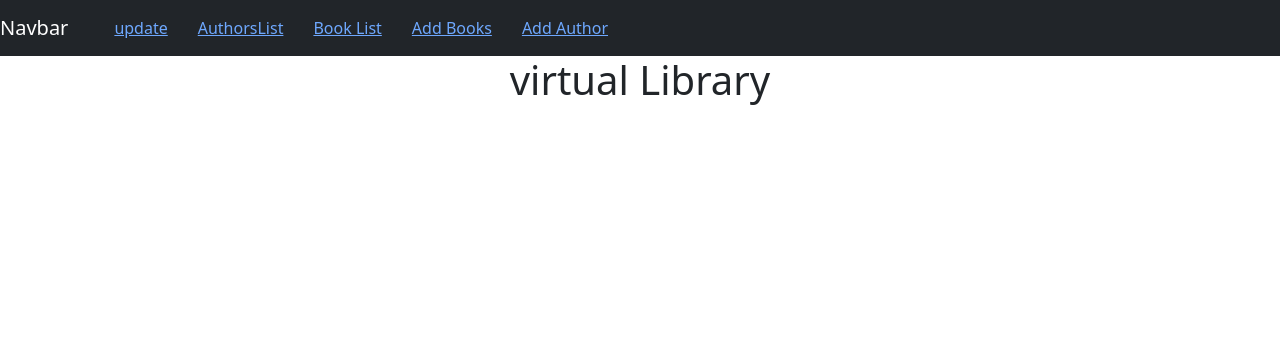
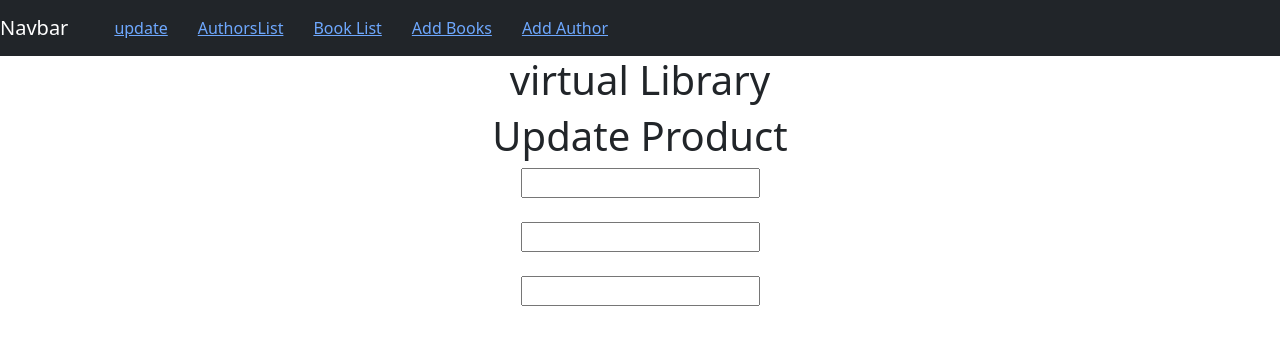
Before and after one commit to mwihoti/Virtual-Library, a React (Create React App) app in the folder virtual-lib_dashboard/: page /booklist/update/1 in a window 1280 px wide. Shown: the top 344 px of the page. Built offline with nearby package versions, Linux system fonts and the light colour scheme; no server answers.

Commit message:
updateBook

```diff
--- a/virtual-lib_dashboard/src/AddAuthor.js
+++ b/virtual-lib_dashboard/src/AddAuthor.js
@@ -20,9 +20,16 @@ function AddAuthor() {
             method: 'POST',
             body: formData
           });
+
           alert("Data has been created");
+          console.warn("Author Response", response)
+          setName("");
+          setAge("");
+          setGender("");
+          setGenre("");
+          setCountry("");
 
-          console.warn("Author Response", response)
+
 
 
     }
@@ -34,11 +41,11 @@ function AddAuthor() {
         <h1>Add Authors</h1>
 
         <div>
-        <input type="text" onChange={(e) => setName(e.target.value)} className='form-control' placeholder='Name'/>
-        <input type="text" onChange={(e) => setGender(e.target.value)} className='form-control' placeholder='gender'/>
-        <input type="text" onChange={(e) => setAge(e.target.value)} className='form-control' placeholder='Age'/>
-        <input type="text" onChange={(e) => setCountry(e.target.value)} className="form-control" placeholder='country'/>
-        <input type="text" onChange={(e) => setGenre(e.target.value)} className="form-control" placeholder='genre'/>
+        <input type="text" value={name} onChange={(e) => setName(e.target.value)} className='form-control' placeholder='Name'/>
+        <input type="text" value={gender} onChange={(e) => setGender(e.target.value)} className='form-control' placeholder='gender'/>
+        <input type="text" value={age} onChange={(e) => setAge(e.target.value)} className='form-control' placeholder='Age'/>
+        <input type="text" value={country} onChange={(e) => setCountry(e.target.value)} className="form-control" placeholder='country'/>
+        <input type="text" value={genre} onChange={(e) => setGenre(e.target.value)} className="form-control" placeholder='genre'/>
 
         </div>
         <button className='btn btn-primary' onClick={AddAuthors}>ADD AUTHOR</button>
--- a/virtual-lib_dashboard/src/App.css
+++ b/virtual-lib_dashboard/src/App.css
@@ -17,6 +17,12 @@
   }
 }
 .update {
+  background-color: #a90b0b;
+  color: #fff;
+  border-radius: 5px;
+  cursor: pointer;
+}
+.delete {
   background-color: #a90b0b;
   color: #fff;
   border-radius: 5px;
--- a/virtual-lib_dashboard/src/App.js
+++ b/virtual-lib_dashboard/src/App.js
@@ -5,6 +5,7 @@ import BookList from './BookList';
 import Header from './header';
 import BookAdd from './BookAdd';
 import AddAuthor from './AddAuthor';
+import Updates from './UpdateBook';
 import { BrowserRouter, Routes, Route } from 'react-router-dom';
 
 function App() {
@@ -17,7 +18,9 @@ function App() {
 
 
      <Route path="authorlist" element={<AuthorList/>}/>
+     <Route path="/authorlist/update/:id" element={<Updates />} />
      <Route path="books" element={<BookAdd />}/>
+     <Route path="/booklist/update/:id" element={<Updates />} />
      <Route path="booklist" element={<BookList />}/>
      <Route path="authors" element={< AddAuthor/>}/>
 
--- a/virtual-lib_dashboard/src/AuthorList.js
+++ b/virtual-lib_dashboard/src/AuthorList.js
@@ -5,6 +5,7 @@ import { Link } from 'react-router-dom';
 function AuthorList() {
 
     const [author, setAuthor] = useState([]);
+
     useEffect(() => {
         const fetchData = async () => {
           try {
@@ -19,6 +20,20 @@ function AuthorList() {
         fetchData();
       }, []);
       console.warn("Books", author)
+
+    async  function deleteOp(id)
+      {
+        let response = await fetch(`http://localhost:8000/api/author/delete/${id}`, {
+  method: "DELETE"
+});
+
+        response = await response.json();
+
+        console.warn(response)
+        setAuthor(prevAuth => prevAuth.filter(author => author.id !== id))
+
+      }
+
 
 
   return (
@@ -38,7 +53,7 @@ function AuthorList() {
             </tr>
             {
                 author.map((item)=>
-                    <tr>
+              <tr key={item.id}>
                 <td>{item.id}</td>
                 <td>{item.name}</td>
                 <td>{item.gender}</td>
@@ -50,6 +65,7 @@ function AuthorList() {
                     <Link to ={"update/"+item.id}>
                     <span  className="update">Update</span>
                     </Link>
+                    <span className='delete' onClick={()=> deleteOp(item.id)}>Delete </span>
 
                     </td>
             </tr>
--- a/virtual-lib_dashboard/src/BookAdd.js
+++ b/virtual-lib_dashboard/src/BookAdd.js
@@ -17,8 +17,12 @@ function BookAdd() {
             body: formData
           });
           alert("Book Data has been created");
-        formData.append('name', name);
+
           console.warn("Book Result", response)
+          setName("");
+          setIsbn("");
+          setAuthor("");
+
 
     }
 
@@ -28,9 +32,9 @@ function BookAdd() {
         <h1>Add Books</h1>
 
         <div>
-        <input type="text" onChange={(e) => setName(e.target.value)} className='form-control' placeholder='Name'/>
-        <input type="text" onChange={(e) => setIsbn(e.target.value)} className='form-control' placeholder='isbn'/>
-        <input type="text" onChange={(e) => setAuthor(e.target.value)} className='form-control' placeholder='Author'/>
+        <input type="text" value={name} onChange={(e) => setName(e.target.value)} className='form-control' placeholder='Name'/>
+        <input type="text" value={isbn} onChange={(e) => setIsbn(e.target.value)} className='form-control' placeholder='isbn'/>
+        <input type="text" value={author} onChange={(e) => setAuthor(e.target.value)} className='form-control' placeholder='Author'/>
         </div>
         <button className='btn btn-primary' onClick={addbook}>ADD BOOK</button>
 
--- a/virtual-lib_dashboard/src/BookList.js
+++ b/virtual-lib_dashboard/src/BookList.js
@@ -20,6 +20,17 @@ function BookList() {
       }, []);
       console.warn("Books", books)
 
+      async function deleteOp(id)
+      {
+        let result = await fetch("http://localhost:8000/api/book/delete/"+id, {
+          method: 'DELETE'
+        });
+        result = await result.json();
+
+        console.warn(result);
+        setBooks (prevBooks => prevBooks.filter(book => book.id !== id))
+      }
+
 
   return (
     <div>
@@ -37,7 +48,7 @@ function BookList() {
             </tr>
             {
                 books.map((item)=>
-                    <tr>
+              <tr key={item.id}>
                 <td>{item.id}</td>
                 <td>{item.name}</td>
                 <td>{item.isbn}</td>
@@ -47,6 +58,7 @@ function BookList() {
                     <Link to ={"update/"+item.id}>
                     <span  className="update">Update</span>
                     </Link>
+                    <span className="delete" value={books} onClick={()=>deleteOp(item.id)}>Delete</span>
 
                     </td>
             </tr>
--- /dev/null
+++ b/virtual-lib_dashboard/src/UpdateBook.js
@@ -0,0 +1,36 @@
+import React from 'react'
+import { useState, useEffect } from 'react';
+import {useNavigate, useParams} from 'react-router-dom';
+
+function Updates(props) {
+    const [data, setData] = useState([]);
+    const navigate = useNavigate();
+    const {id} = useParams();
+
+
+    useEffect(()=>{
+        const fetchData= async() =>
+        {
+        try {
+        let result = await fetch(`http://localhost:8000/api/book/${id}`);
+        result = await result.json();
+        setData(result)
+        } catch(error){
+            console.log("Missing data", error)
+        }
+    }; fetchData();}, [id])
+
+  return (
+    <div>
+        <h1>Update Product</h1>
+        <input type='text' defaultValue={data.name} /> <br /> <br />
+        <input type='text' defaultValue={data.isbn} /> <br /> <br />
+        <input type="text" defaultValue={data.author} /> <br/><br/>
+
+    </div>
+
+
+  )
+}
+
+export default Updates
--- a/virtual-lib_dashboard/src/header.js
+++ b/virtual-lib_dashboard/src/header.js
@@ -9,7 +9,7 @@ function Header() {
 
             <Navbar.Brand href="#home">Navbar</Navbar.Brand>
             <Nav className="me-auto navbar_wrapper">
-              <Link to="/update">update</Link>
+              <Link to="/update/:id">update</Link>
               <Link to="/authorlist">AuthorsList</Link>
               <Link to="/booklist">Book List</Link>
               <Link to="/books">Add Books</Link>
```
Also changed, not shown: virtual-lib_dashboard/src/UpdateAuthor.js (added).
